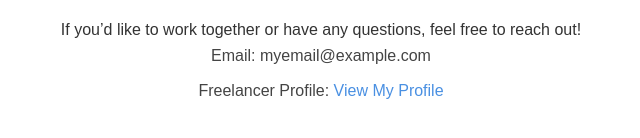
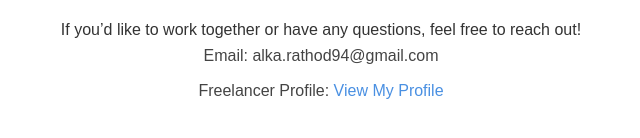
Before and after one commit to Alkaschavan/MyPortfolio1, a plain HTML site: page index.html in a window 1280 px wide. Shown: the part 1141-1279 px from the top of the page, 319-959 px from the left. Drawn offline with Linux system fonts and the light colour scheme.

Commit message:
Update index.html

```diff
--- a/index.html
+++ b/index.html
@@ -57,7 +57,7 @@
             <h2>Contact Me</h2>
             <p>If you’d like to work together or have any questions, feel free to reach out!</p>
             <ul class="contact-info">
-                <li>Email: myemail@example.com</li>
+                <li>Email: alka.rathod94@gmail.com</li>
                 <li>Freelancer Profile: <a href="#">View My Profile</a></li>
             </ul>
         </div>
```
